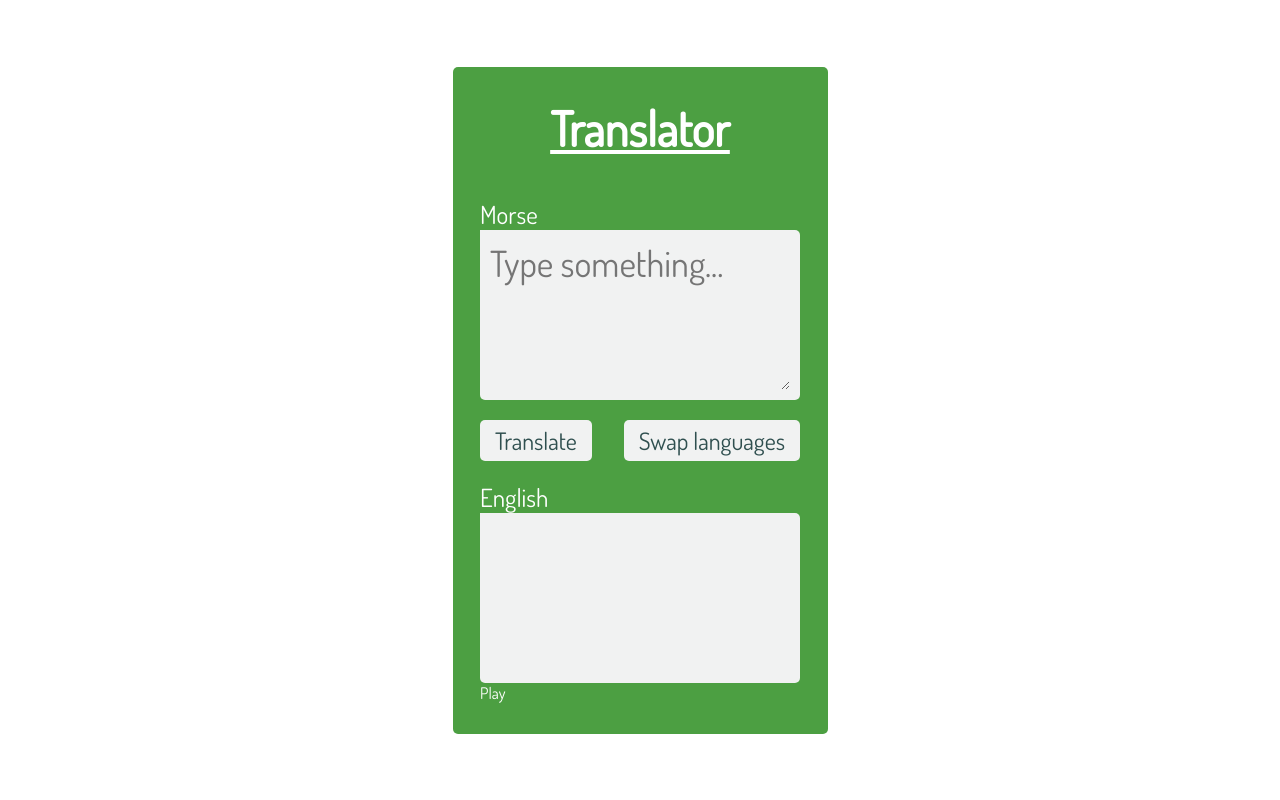
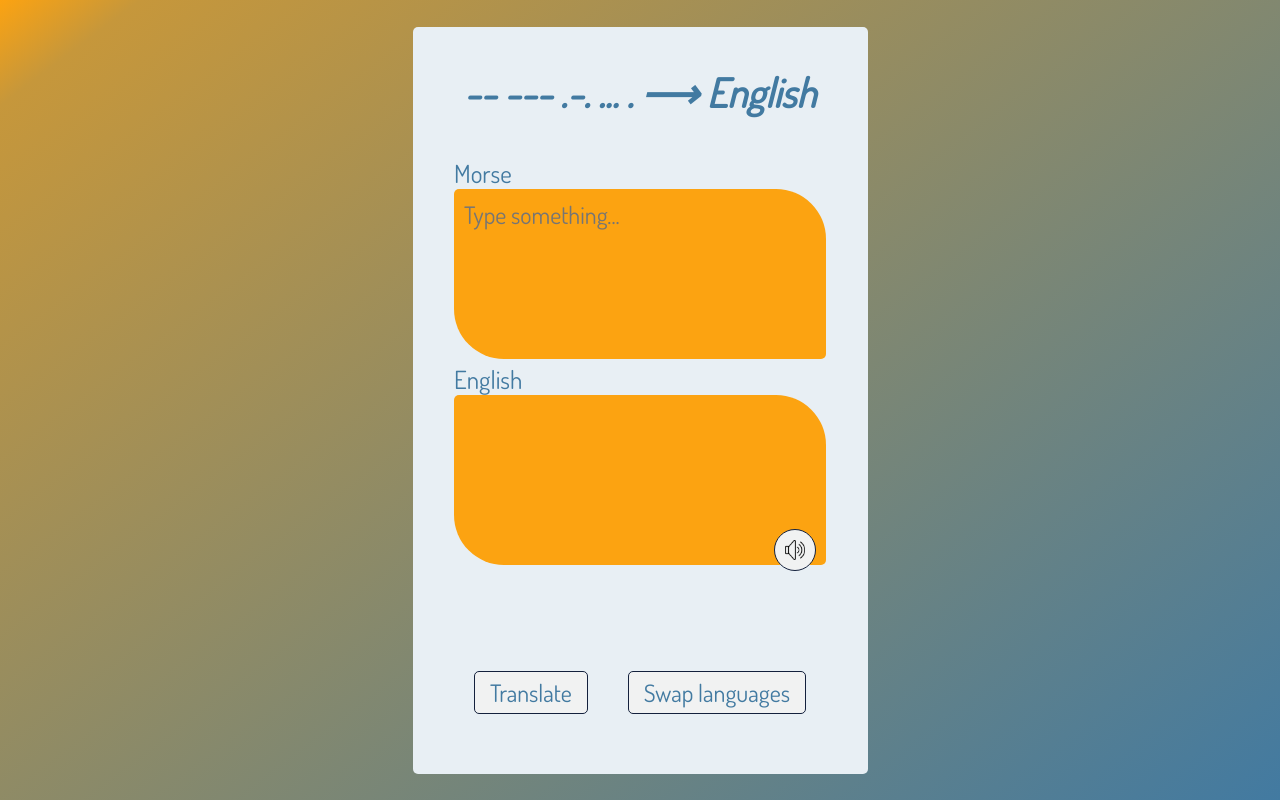
Before and after one commit to agjordan/morse-translator, a website with bundled scripts: page index.html in a window 1280 px wide. Both pictures are taken after a click on the element "Swap languages". Built offline with nearby package versions, Linux system fonts and the light colour scheme.

Commit message:
refactored front-end and some scripts

```diff
--- a/assets/scripts/script.js
+++ b/assets/scripts/script.js
@@ -14,22 +14,32 @@ window.addEventListener("DOMContentLoaded", () => {
     let stringToTranslate = document.getElementById("translator__translate-value")
       .value;
     let translation = translator(stringToTranslate, JSON_MORSE);
-    let outputField = document.getElementById("translator__output-text");
-    outputField.innerHTML = `${translation}`;
+    let outputField = document.getElementById("translator__translate-output");
+    outputField.value = `${translation}`;
   });
 
   swapBtn.addEventListener("click", () => {
     let inputTab = document.getElementById("translator__input-tab");
     let outputTab = document.getElementById("translator__output-tab");
+    let inputText = document.getElementById("translator__translate-value")
+    let outputText = document.getElementById("translator__translate-output")
+    let title = document.getElementById("translator__title")
+
     if (translator === translateEnglishToMorse) {
       inputTab.innerHTML = "Morse";
       outputTab.innerHTML = "English";
       translator = translateMorseToEnglish;
+      title.innerHTML =  '-- --- .-. ... . ⟶ English'
+
     } else {
       inputTab.innerHTML = "English";
       outputTab.innerHTML = "Morse";
       translator = translateEnglishToMorse;
+      title.innerHTML =  'English ⟶ -- --- .-. ... .'
     }
+    let tmp = inputText.value
+    inputText.value = outputText.value
+    outputText.value = tmp
   });
 
   playBtn.addEventListener("click", () => {
@@ -37,7 +47,7 @@ window.addEventListener("DOMContentLoaded", () => {
       playMorse();
     } else {
       let stringToSpeak = new SpeechSynthesisUtterance();
-      stringToSpeak.text = document.getElementById("translator__output-text").innerText
+      stringToSpeak.text = document.getElementById("translator__translate-output").value
       window.speechSynthesis.speak(stringToSpeak);
     }
 
@@ -50,13 +60,10 @@ const playMorse = () => {
   const space = "./assets/sounds/space.wav";
 
   let sounds = {'.':dit, "-":dah, " ":space}
-  let arr = document.getElementById('translator__output-text').innerText.split('')
-  console.log(arr)
-  let playlist = document.getElementById('translator__output-text').innerText.split('').map(char => sounds[char])
-  console.log(playlist)
+  let playlist = document.getElementById('translator__translate-output').value.split('').map(char => sounds[char])
   let audio = new Audio(),
+
   i = 0;
-
   audio.addEventListener("ended", function () {
     i = ++i < playlist.length ? i : undefined;
     audio.src = playlist[i] || space;
@@ -67,4 +74,4 @@ const playMorse = () => {
   audio.play();
 };
 
-//.... . .-.. .-.. ---  .- .-. ..- -... .-
+//- .... .- -. -.- ...  ..-. --- .-.  -.-. .... . -.-. -.- .. -. --.  --- ..- -  -- -.--  .--. .-. --- .--- . -.-. - -.-.--
--- a/assets/scripts/translator.js
+++ b/assets/scripts/translator.js
@@ -55,14 +55,12 @@ export const translateEnglishToMorse = (string, dictionary) => {
     let charArr = string.split('')
     let dictKeys = Object.keys(dictionary)
     if (!charArr.every(char => dictKeys.includes(char.toUpperCase()))) return "Invalid character(s) found"
-    return charArr.map(char => dictionary[char.toUpperCase()]).join('&nbsp').trim()
+    return charArr.map(char => dictionary[char.toUpperCase()]).join(' ').trim()
 }
 
 export const translateMorseToEnglish = (string, dictionary) => {
     let charArr = string.split(' ')
-    console.log(charArr)
     let dictVals = Object.values(dictionary)
-    console.log(dictVals)
     if (!charArr.every(char => dictVals.includes(char))) return "Invalid character(s) found"
     return charArr.map(char => getKeyByValue(dictionary, char)).join('').trim()
 }
--- a/assets/scripts/translator.spec.js
+++ b/assets/scripts/translator.spec.js
@@ -8,13 +8,13 @@ describe('translateEnglishToMorse(string)', () => {
     }),
 
     it('should translate uppercase words', () => {
-        expect(translateEnglishToMorse('JIMMY', JSON_MORSE)).toEqual('.---&nbsp..&nbsp--&nbsp--&nbsp-.--');
-        expect(translateEnglishToMorse('ALEX', JSON_MORSE)).toEqual('.-&nbsp.-..&nbsp.&nbsp-..-');
+        expect(translateEnglishToMorse('JIMMY', JSON_MORSE)).toEqual('.--- .. -- -- -.--');
+        expect(translateEnglishToMorse('ALEX', JSON_MORSE)).toEqual('.- .-.. . -..-');
     }),
 
     it('should translate uppercase sentences', () => {
-        expect(translateEnglishToMorse('ALEX JORDAN', JSON_MORSE)).toEqual('.-&nbsp.-..&nbsp.&nbsp-..-&nbsp&nbsp.---&nbsp---&nbsp.-.&nbsp-..&nbsp.-&nbsp-.');
-        expect(translateEnglishToMorse('JRR TOLKIEN', JSON_MORSE)).toEqual('.---&nbsp.-.&nbsp.-.&nbsp&nbsp-&nbsp---&nbsp.-..&nbsp-.-&nbsp..&nbsp.&nbsp-.');
+        expect(translateEnglishToMorse('ALEX JORDAN', JSON_MORSE)).toEqual('.- .-.. . -..-  .--- --- .-. -.. .- -.');
+        expect(translateEnglishToMorse('JRR TOLKIEN', JSON_MORSE)).toEqual('.--- .-. .-.  - --- .-.. -.- .. . -.');
     }),
 
     it('should translate lowercase letters', () => {
@@ -24,13 +24,13 @@ describe('translateEnglishToMorse(string)', () => {
     }),
 
     it('should translate lowercase words', () => {
-        expect(translateEnglishToMorse('flora', JSON_MORSE, JSON_MORSE, JSON_MORSE)).toEqual('..-.&nbsp.-..&nbsp---&nbsp.-.&nbsp.-');
-        expect(translateEnglishToMorse('reading', JSON_MORSE, JSON_MORSE, JSON_MORSE)).toEqual('.-.&nbsp.&nbsp.-&nbsp-..&nbsp..&nbsp-.&nbsp--.');
+        expect(translateEnglishToMorse('flora', JSON_MORSE, JSON_MORSE, JSON_MORSE)).toEqual('..-. .-.. --- .-. .-');
+        expect(translateEnglishToMorse('reading', JSON_MORSE, JSON_MORSE, JSON_MORSE)).toEqual('.-. . .- -.. .. -. --.');
     }),
 
     it('should translate lowercase sentences', () => {
-        expect(translateEnglishToMorse('test morse', JSON_MORSE, JSON_MORSE)).toEqual('-&nbsp.&nbsp...&nbsp-&nbsp&nbsp--&nbsp---&nbsp.-.&nbsp...&nbsp.');
-        expect(translateEnglishToMorse('english is easy', JSON_MORSE, JSON_MORSE)).toEqual('.&nbsp-.&nbsp--.&nbsp.-..&nbsp..&nbsp...&nbsp....&nbsp&nbsp..&nbsp...&nbsp&nbsp.&nbsp.-&nbsp...&nbsp-.--');
+        expect(translateEnglishToMorse('test morse', JSON_MORSE, JSON_MORSE)).toEqual('- . ... -  -- --- .-. ... .');
+        expect(translateEnglishToMorse('english is easy', JSON_MORSE, JSON_MORSE)).toEqual('. -. --. .-.. .. ... ....  .. ...  . .- ... -.--');
     })
 
     it('should ignore strings with unsupported chars', () => {
@@ -59,8 +59,8 @@ describe('translateMorseToEnglish(string)', () => {
     }),
 
     it('should ignore morse strings with unsupported patterns', () => {
-        expect(translateEnglishToMorse('$$', JSON_MORSE)).toEqual('Invalid character(s) found');
-        expect(translateEnglishToMorse('..--..--', JSON_MORSE)).toEqual('Invalid character(s) found');
-        expect(translateEnglishToMorse('Alex is a friend', JSON_MORSE)).toEqual('Invalid character(s) found');
+        expect(translateMorseToEnglish('$$', JSON_MORSE)).toEqual('Invalid character(s) found');
+        expect(translateMorseToEnglish('..--..--', JSON_MORSE)).toEqual('Invalid character(s) found');
+        expect(translateMorseToEnglish('Alex is a friend', JSON_MORSE)).toEqual('Invalid character(s) found');
     })
 })
--- a/assets/styles/style.scss
+++ b/assets/styles/style.scss
@@ -1,9 +1,12 @@
-@import url('https://fonts.googleapis.com/css2?family=Dosis&display=swap');
+@import url("https://fonts.googleapis.com/css2?family=Dosis&display=swap");
+$primary-color: #427aa1;
+$text-color: #427aa1;
+$primary-background: #fca311;
 
 * {
   padding: 0;
   margin: 0;
-  font-family: 'Dosis', sans-serif;;
+  font-family: "Dosis", sans-serif;
 }
 
 body {
@@ -12,23 +15,31 @@ body {
   align-items: center;
   justify-content: center;
   height: 100vh;
+  background: rgb(252, 163, 17);
+  background: linear-gradient(
+    143deg,
+    rgba(252, 163, 17, 1) 0%,
+    rgba(198, 151, 59, 1) 6%,
+    rgba(66, 122, 161, 1) 100%
+  );
 }
 
 .translator {
   height: 667px;
   width: 375px;
-  background: #4c9f42;
+  background: #e8eff4;
   display: flex;
   flex-direction: column;
   justify-content: center;
   align-items: center;
   border-radius: 5px;
-  color: #ffffff;
+  color: $primary-color;
+  padding: 40px;
 
   h1 {
     padding-bottom: 40px;
-    text-decoration: underline;
-    font-size: 3em;
+    font-size: 2.5em;
+    font-style: italic;
   }
 
   .translator__tab {
@@ -36,53 +47,59 @@ body {
     font-size: 25px;
   }
 
-  .translator__textbox {
-    width: 300px;
-    height: 150px;
-    background: #f1f2f2;
+  textarea {
+    resize: none;
+    width: calc(100% - 20px);
+    min-height: 150px;
+    border: none;
+    border-radius: 5px;
+    font-size: 1.5em;
+    background: $primary-background;
+    color: $text-color;
     padding: 10px;
-    border-radius: 0 5px 5px 5px;
-    font-size: 1.5em;
-    color: darkslategrey;
-
-    textarea {
-      max-width: 100%;
-      max-height: 100%;
-      width: 100%;
-      height: 100%;
-      // margin: 5px;
-      border: none;
-      font-size: 1.5em;
-      background: #f1f2f2;
-      color: darkslategrey;
-    }
+    border-radius: 5px 50px 5px 50px;
   }
 
   .btnContainer {
     display: flex;
     flex-direction: row;
     justify-content: space-between;
+  }
 
   .button {
     display: inline-block;
     width: fit-content;
-      margin: 20px 0 20px 0;
+    margin: 20px;
     padding: 5px 15px;
     background: #f1f2f2;
     border-radius: 5px;
-      color: darkslategrey;
+    color: $text-color;
     font-size: 1.5em;
-
-      #swapBtn {
-        float: "right";
-      }
+    border: 1px solid #14213D;
 
     &:hover {
       cursor: pointer;
     }
     &:active {
-        background: #fc904c;
+      background: #FCA311;
+    }
+  }
+
+  #playBtn {
+    color: #4c9f42;
+    width: 20px;
+    height: 20px;
+    padding: 10px;
+    border-radius: 50%;
+    position: relative;
+    top: -60px;
+    left: 300px;
+    display: grid;
+    place-items: center;
+
+    img {
+      width: 100%;
+      height: 100%;
     }
   }
 }
-}
--- a/index.html
+++ b/index.html
@@ -12,7 +12,7 @@
   </head>
   <body>
     <div class="translator">
-      <h1>Translator</h1>
+      <h1 id="translator__title">English ⟶ -- --- .-. ... .</h1>
       <div class="translator__body">
         <div id="translator__input-tab" class="translator__tab">English</div>
         <div id="translator__input-text" class="translator__textbox">
@@ -21,13 +21,18 @@
             placeholder="Type something..."
           ></textarea>
         </div>
+        <div id="translator__output-tab" class="translator__tab">Morse</div>
+        <div id="translator__output-text" class="translator__textbox">
+          <textarea
+          id="translator__translate-output"
+          disabled
+          ></textarea>
+          <div id="playBtn" class="button"><img id=playBtnImg src="./assets/images/playBtn.png" alt="play morse sound"></div>
+        </div>
         <div class="btnContainer">
           <div id="translateBtn" class="button">Translate</div>
           <div id="swapBtn" class="button">Swap languages</div>
         </div>
-        <div id="translator__output-tab" class="translator__tab">Morse</div>
-        <div id="translator__output-text" class="translator__textbox"></div>
-        <div id="playBtn">Play</div>
 
       </div>
     </div>
```
Also changed, not shown: assets/images/playBtn.png (added), assets/styles/style.css, 2 other files. Lines whose indentation alone changed are shown as unchanged.
